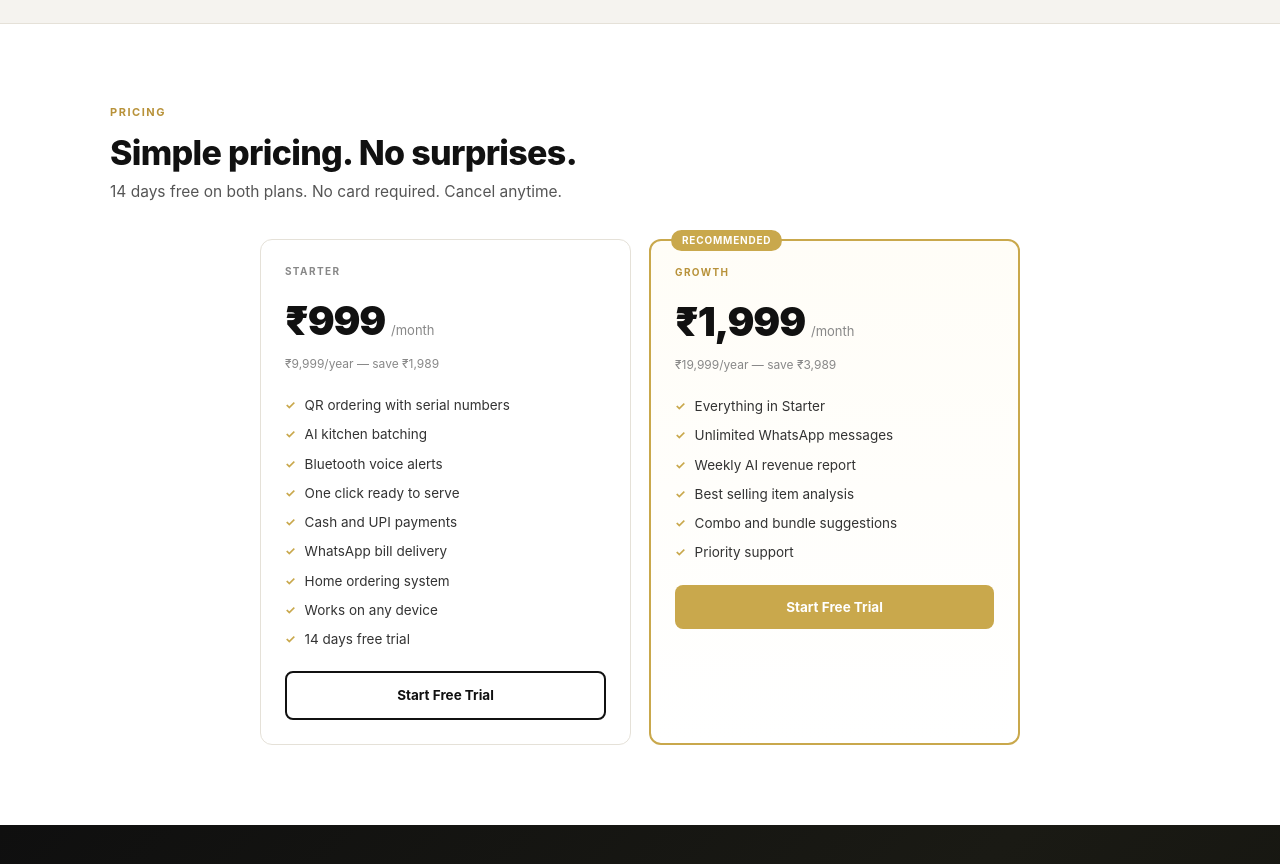
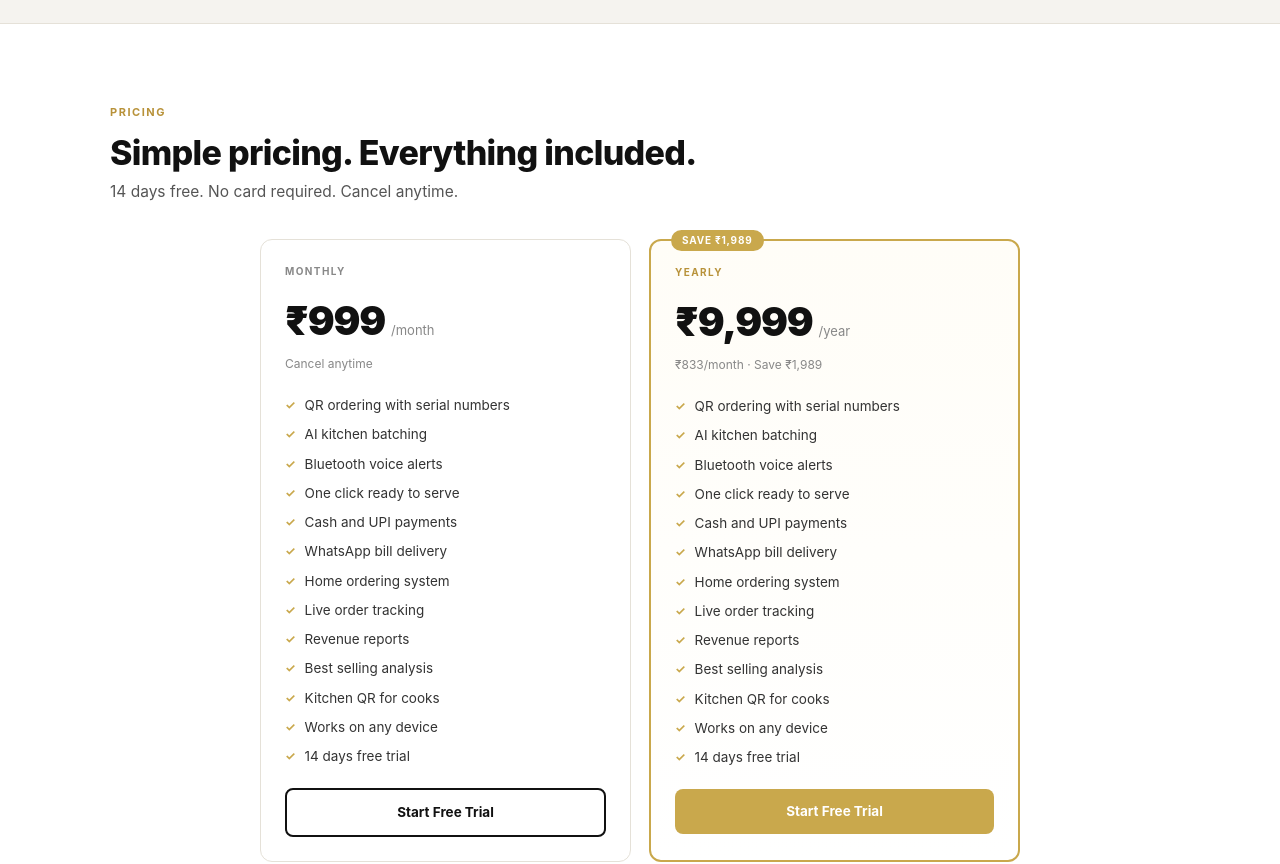
Before and after one commit to dynaprizes/Ordexaa, a Next.js app: page / in a window 1280 px wide. Shown: the part 2980-3844 px from the top of the page. Built offline with nearby package versions, Linux system fonts and the light colour scheme.

Commit message:
Update pricing to 2 plans

```diff
--- a/app/page.tsx
+++ b/app/page.tsx
@@ -66,13 +66,19 @@ const PAYMENTS = [
   { icon: '📩', title: 'WhatsApp Bill',desc: 'Bill sent to customer WhatsApp after payment. Includes home ordering link for next visit.' },
 ]
 const STARTER = [
-  'QR ordering with serial numbers','AI kitchen batching','Bluetooth voice alerts',
-  'One click ready to serve','Cash and UPI payments','WhatsApp bill delivery',
-  'Home ordering system','Works on any device','14 days free trial',
-]
-const GROWTH  = [
-  'Everything in Starter','Unlimited WhatsApp messages','Weekly AI revenue report',
-  'Best selling item analysis','Combo and bundle suggestions','Priority support',
+  'QR ordering with serial numbers',
+  'AI kitchen batching',
+  'Bluetooth voice alerts',
+  'One click ready to serve',
+  'Cash and UPI payments',
+  'WhatsApp bill delivery',
+  'Home ordering system',
+  'Live order tracking',
+  'Revenue reports',
+  'Best selling analysis',
+  'Kitchen QR for cooks',
+  'Works on any device',
+  '14 days free trial',
 ]
 
 const F: Record<string, React.CSSProperties> = {
@@ -282,18 +288,18 @@ export default function Home() {
       <section id="pricing" style={{ background: '#FFFFFF', padding: '56px 0', borderTop: '1px solid #E5E1D8' }} className="lg:!py-20">
   <div style={F.wrap}>
     <span style={F.lbl}>Pricing</span>
-          <h2 className="text-[26px] sm:text-[34px]" style={{ fontWeight: 800, color: '#111111', lineHeight: 1.15, letterSpacing: '-0.02em', margin: '0 0 8px' }}>Simple pricing. No surprises.</h2>
-          <p className="text-[14px] sm:text-[15.5px]" style={{ color: '#555', marginBottom: 36 }}>14 days free on both plans. No card required. Cancel anytime.</p>
+    <h2 className="text-[26px] sm:text-[34px]" style={{ fontWeight: 800, color: '#111111', lineHeight: 1.15, letterSpacing: '-0.02em', margin: '0 0 8px' }}>Simple pricing. Everything included.</h2>
+    <p className="text-[14px] sm:text-[15.5px]" style={{ color: '#555', marginBottom: 36 }}>14 days free. No card required. Cancel anytime.</p>
 
     <div className="grid grid-cols-1 md:grid-cols-2" style={{ gap: 18, maxWidth: 760, margin: '0 auto' }}>
-            {/* Starter */}
+      {/* Monthly */}
       <div style={{ ...F.card, padding: 24 }}>
-              <div style={{ fontSize: 10, fontWeight: 700, letterSpacing: '0.14em', color: '#888', textTransform: 'uppercase' as const, marginBottom: 12 }}>Starter</div>
+        <div style={{ fontSize: 10, fontWeight: 700, letterSpacing: '0.14em', color: '#888', textTransform: 'uppercase' as const, marginBottom: 12 }}>Monthly</div>
         <div style={{ marginBottom: 4 }}>
           <span className="text-[32px] sm:text-[40px]" style={{ fontWeight: 900, color: '#111', letterSpacing: '-0.03em' }}>₹999</span>
           <span style={{ fontSize: 13, color: '#888', marginLeft: 6 }}>/month</span>
         </div>
-              <div style={{ fontSize: 12, color: '#888', marginBottom: 22 }}>₹9,999/year — save ₹1,989</div>
+        <div style={{ fontSize: 12, color: '#888', marginBottom: 22 }}>Cancel anytime</div>
         <div style={{ display: 'flex', flexDirection: 'column' as const, gap: 9, marginBottom: 22 }}>
           {STARTER.map((f,i) => (
             <div key={i} style={{ display: 'flex', alignItems: 'center', gap: 9 }}>
@@ -307,17 +313,17 @@ export default function Home() {
         </a>
       </div>
 
-            {/* Growth */}
+      {/* Yearly */}
       <div style={{ ...F.card, padding: 24, border: '2px solid #C9A84C', position: 'relative' as const, background: 'linear-gradient(180deg, #FFFDF7 0%, #FFFFFF 100%)' }}>
-              <div style={{ position: 'absolute' as const, top: -11, left: 20, background: '#C9A84C', color: '#FFF', fontSize: 10, fontWeight: 700, padding: '3px 11px', borderRadius: 20, letterSpacing: '0.08em' }}>RECOMMENDED</div>
-              <div style={{ fontSize: 10, fontWeight: 700, letterSpacing: '0.14em', color: '#B8923A', textTransform: 'uppercase' as const, marginBottom: 12 }}>Growth</div>
+        <div style={{ position: 'absolute' as const, top: -11, left: 20, background: '#C9A84C', color: '#FFF', fontSize: 10, fontWeight: 700, padding: '3px 11px', borderRadius: 20, letterSpacing: '0.08em' }}>SAVE ₹1,989</div>
+        <div style={{ fontSize: 10, fontWeight: 700, letterSpacing: '0.14em', color: '#B8923A', textTransform: 'uppercase' as const, marginBottom: 12 }}>Yearly</div>
         <div style={{ marginBottom: 4 }}>
-                <span className="text-[32px] sm:text-[40px]" style={{ fontWeight: 900, color: '#111', letterSpacing: '-0.03em' }}>₹1,999</span>
-                <span style={{ fontSize: 13, color: '#888', marginLeft: 6 }}>/month</span>
+          <span className="text-[32px] sm:text-[40px]" style={{ fontWeight: 900, color: '#111', letterSpacing: '-0.03em' }}>₹9,999</span>
+          <span style={{ fontSize: 13, color: '#888', marginLeft: 6 }}>/year</span>
         </div>
-              <div style={{ fontSize: 12, color: '#888', marginBottom: 22 }}>₹19,999/year — save ₹3,989</div>
+        <div style={{ fontSize: 12, color: '#888', marginBottom: 22 }}>₹833/month · Save ₹1,989</div>
         <div style={{ display: 'flex', flexDirection: 'column' as const, gap: 9, marginBottom: 22 }}>
-                {GROWTH.map((f,i) => (
+          {STARTER.map((f,i) => (
             <div key={i} style={{ display: 'flex', alignItems: 'center', gap: 9 }}>
               <span style={{ color: '#C9A84C', fontSize: 12, flexShrink: 0, fontWeight: 700 }}>✓</span>
               <span className="text-[12.5px] sm:text-[13.5px]" style={{ color: '#333' }}>{f}</span>
```
Lines whose indentation alone changed are shown as unchanged.
